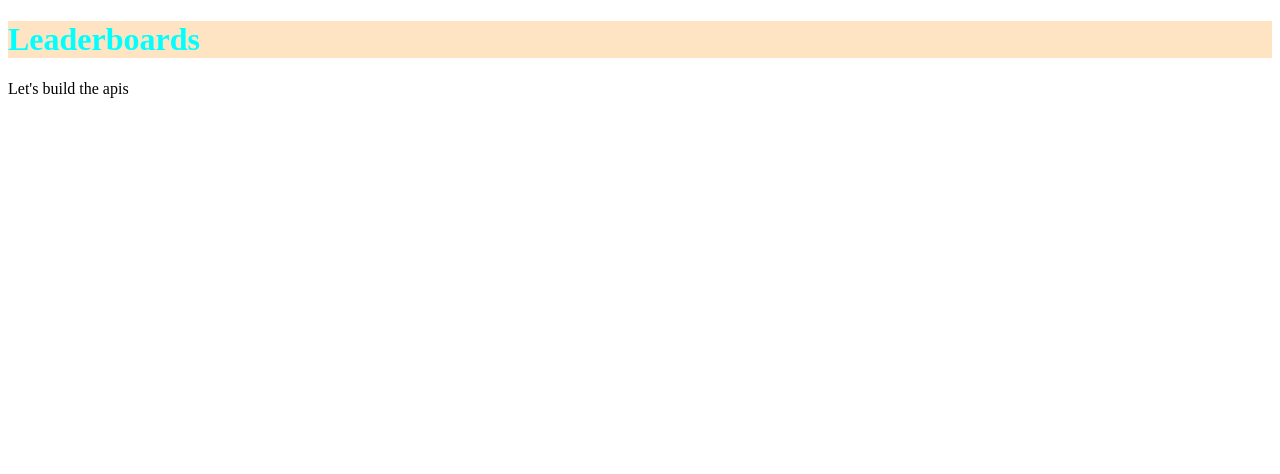
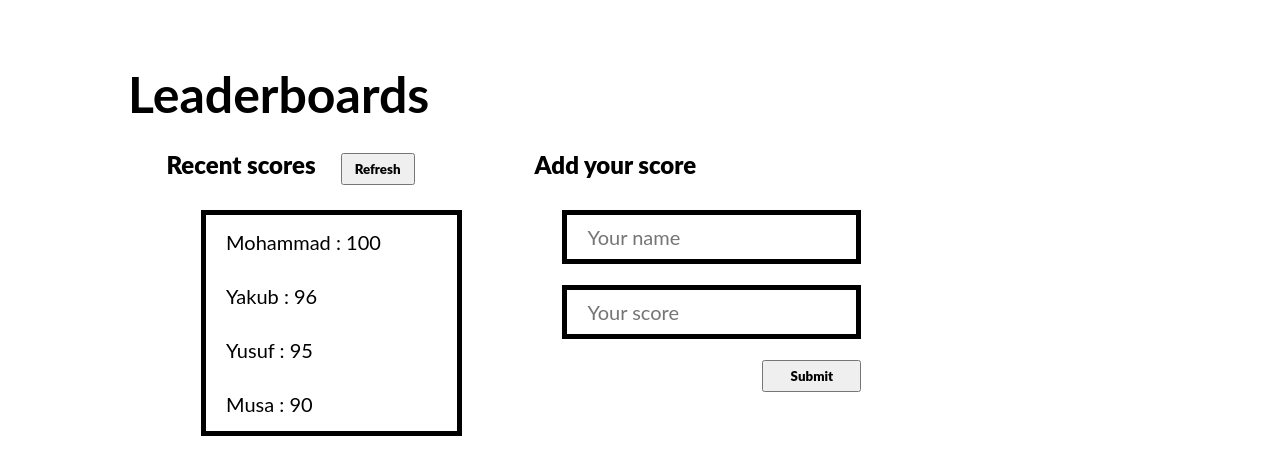
Before and after one commit to Rifat8080/Leaderboard-API, a website built with webpack: page src/index.html in a window 1280 px wide. Built offline with nearby package versions, Linux system fonts and the light colour scheme.

Commit message:
Push all code

```diff
--- a/src/index.html
+++ b/src/index.html
@@ -6,8 +6,27 @@
     <title>Document</title>
 </head>
 <body>
-<h1>Leaderboards</h1>
-<p>Let's build the apis</p>
+    <section class="gameboard">
+
+   <h1 class="game-title">Leaderboards</h1>
+
+<div class="arrange-gameboard">
+ <div class="scoreboard">
+    <h2 class="recent-scores">Recent scores</h2>
+    <button class="refresh-btn" type="submit">Refresh</button>
+    <h2 class="addscoring">Add your score</h2>
+</div>
+
+<div class="addscore">
+     <ul class="score-record"></ul>
+     <div class="scoreholder">
+    <input class="name-input" type="text" placeholder="Your name">
+    <input class="score-input" type="number" placeholder="Your score">
+    <button class="submit-btn" type="submit" >Submit</button>
+    </div>
+  </div>
+</div>
+
 <script src="index.js" type="module"></script>
 </body>
 </html>
--- a/src/index.js
+++ b/src/index.js
@@ -1 +1,34 @@
 import './style.css';
+
+const mylist = [
+  {
+    description: 'Mohammad : 100',
+    index: 1,
+  },
+  {
+    description: 'Yakub : 96',
+    index: 2,
+  },
+  {
+    description: 'Yusuf : 95',
+    index: 3,
+  },
+  {
+    description: 'Musa : 90',
+    index: 4,
+  },
+];
+
+
+const getmylist = () => {
+  const listGroup = document.querySelector('.score-record');
+  mylist.map((item) => {
+    const listElement = document.createElement('li');
+    listElement.classList = 'score-list';
+    listElement.id = `${item.index}`;
+    listElement.innerText = item.description;
+    return listGroup.appendChild(listElement);
+  });
+};
+
+window.addEventListener('load', getmylist);
--- a/src/style.css
+++ b/src/style.css
@@ -1,4 +1,84 @@
-h1{
-    color: aqua;
-    background-color:bisque;
+* {
+  margin: 0;
+  padding: 0;
 }
+.arrange-gameboard {
+  display: flex;
+  flex-direction: column;
+  align-items: flex-start;
+}
+.game-title {
+  font-family: lato, sans-serif;
+  font-size: 50px;
+  margin-left: 10%;
+  margin-top: 5%;
+}
+
+.scoreboard {
+  display: flex;
+  margin-left: 13%;
+  margin-top: 2%;
+  font-family: lato, sans-serif;
+  align-items: baseline;
+}
+
+.refresh-btn {
+  margin-left: 25px;
+  padding: 6px 12px;
+  font-family: lato, sans-serif;
+  font-weight: 900;
+}
+
+.recent-scores {
+  font-weight: 900;
+  font-family: lato, sans-serif;
+}
+
+.addscoring {
+  font-weight: 900;
+  font-family: lato, sans-serif;
+  margin-left: 120px;
+}
+
+.addscore {
+  display: flex;
+  flex-direction: row;
+  margin-left: 8%;
+  margin-top: 2%;
+}
+
+.scoreholder {
+  display: flex;
+  flex-direction: column;
+  margin-left: 100px;
+}
+
+.scoreholder input {
+  border: 5px solid #000;
+  padding: 10px 20px;
+  margin-bottom: 7%;
+  font-family: lato, sans-serif;
+  font-size: 20px;
+}
+
+.score-record {
+  margin-left: 13%;
+  list-style: none;
+  font-family: lato, sans-serif;
+  font-size: 20px;
+  border: 5px solid #000;
+  width: 350px;
+}
+
+.score-list {
+  padding-top: 15px;
+  padding-bottom: 15px;
+  padding-left: 20px;
+}
+
+.submit-btn {
+  margin-left: 200px;
+  padding: 6px 8px;
+  font-family: lato, sans-serif;
+  font-weight: 900;
+}
```
Also changed, not shown: dist/index.html, dist/main.js, 1 other file.
